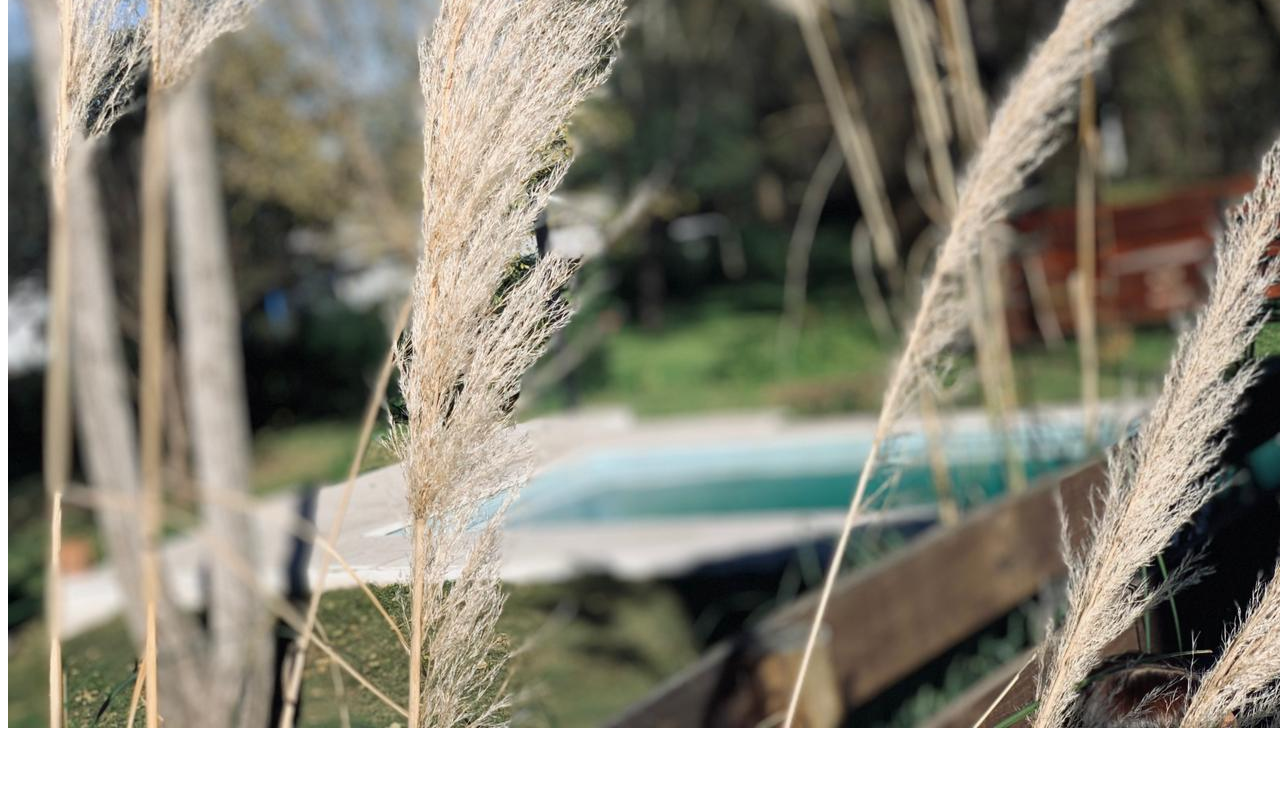
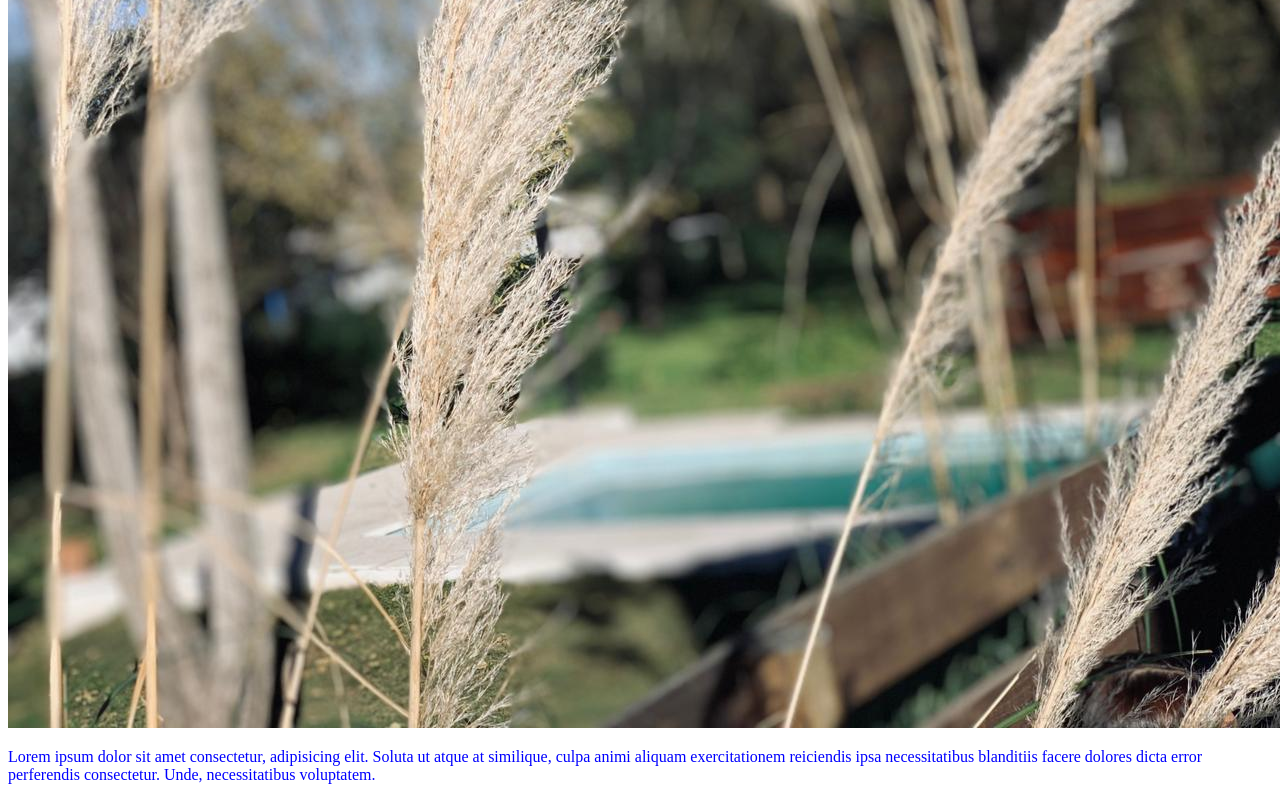
Before and after one commit to luz-cavallin/clase10-github, a plain HTML site: page index.html in a window 1280 px wide. Shown: the part 364-1164 px from the top of the page. Before the commit the page ends 1104 px from the top, so only its background shows below. Drawn offline with Linux system fonts and the light colour scheme.

Commit message:
agregamos p

```diff
--- a/index.html
+++ b/index.html
@@ -15,6 +15,8 @@
 
     <img src="./img/56c5ff10-980c-462f-ac97-f480f8b0d814.jpg" alt="DW">
 
+    <p>Lorem ipsum dolor sit amet consectetur, adipisicing elit. Soluta ut atque at similique, culpa animi aliquam exercitationem reiciendis ipsa necessitatibus blanditiis facere dolores dicta error perferendis consectetur. Unde, necessitatibus voluptatem.</p>
+
 
 
 
```
